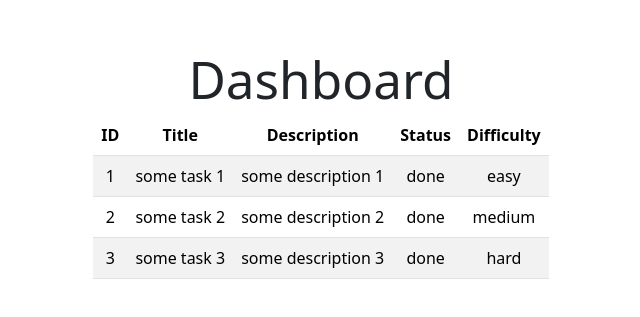
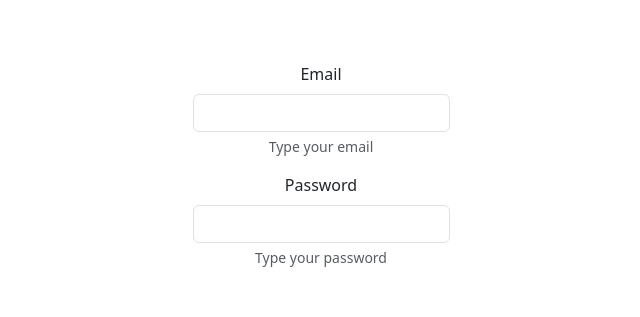
Before and after one commit to tinguar/learning-react, a React (Vite) app: page / in a window 1280 px wide. Shown: the part 227-544 px from the top of the page, without its empty margins (319-959 px from the left). Built offline with nearby package versions, Linux system fonts and the light colour scheme.

Commit message:
arreglando valor del input

```diff
--- a/src/App.tsx
+++ b/src/App.tsx
@@ -1,16 +1,16 @@
-import { useState } from "react";
-import reactLogo from "./assets/react.svg";
-import viteLogo from "/vite.svg";
+// import { useState } from "react";
+// import reactLogo from "./assets/react.svg";
+// import viteLogo from "/vite.svg";
+// import Dashboard from "./components/views/Dashboard";
 import "./App.css";
 import Login from "./components/views/Login";
-import Dashboard from "./components/views/Dashboard";
 
 function App() {
-  const [count, setCount] = useState(0);
+  // const [count, setCount] = useState(0);
 
   return (
     <>
-      {/* <Login/> */}
+      <Login/>
       {/*
         aquitectura de carpetas
         configuracion de redux toolkit / reduxquery / redux (manejo del estado)
@@ -20,7 +20,7 @@ function App() {
         navegacion: "login", "reguistro", "dashboard"
       */}
 
-      <Dashboard />
+      {/* <Dashboard /> */}
     </>
   );
 }
--- a/src/components/atoms/input/index.tsx
+++ b/src/components/atoms/input/index.tsx
@@ -35,7 +35,7 @@ function Index(
             id={inputName}
             aria-describedby={label+"Help"}
             onChange={(e)=>handleInputChange(e)}
-            value={state.email}
+            value={state[type]}
         />
         {
             inputDescription&&(
--- a/src/components/views/Login.tsx
+++ b/src/components/views/Login.tsx
@@ -1,9 +1,5 @@
 import React, { useEffect, useState } from 'react'
 import Input from '../atoms/input'
-
-    // <div>Login</div>
-    // inputs email, password
-    // input(email, password, text, descripcion)
 
 interface ILoginFrom{
     email:string,
@@ -27,26 +23,26 @@ function Login() {
             type='email'
             label='Email'
             inputName='emailFrom'
-            onChangeState={setState} //useState => reducer
-            state={state} //useSate =>glabalState
+            onChangeState={setState}
+            state={state}
             inputDescription='Type your email'
         />
 
-        <div className="mb-3">
-            <label for="exampleInputPassword1" className="form-label">Password</label>
-            <input type="password" className="form-control" id="exampleInputPassword1"/>
-        </div>
-        <div className="mb-3 form-check">
-            <input type="checkbox" className="form-check-input" id="exampleCheck1"/>
-            <label className="form-check-label" for="exampleCheck1">Check me out</label>
-        </div>
-        {/* <button type="submit" className="btn btn-primary">Submit</button> */}
+        <Input
+            type='password'
+            label='Password'
+            inputName='password'
+            onChangeState={setState}
+            state={state}
+            inputDescription='Type your password'
+        />
 
-        {/*
+        {/* <button type="submit" className="btn btn-primary">Submit</button>
+
             Tarea 1:
             Roberto = Completar el formulario de login:
                 - Agregar el input de password
-                - Crear componente boton (login, reguister, editar tarea, agregar tarea, editar)
+                - Crear componente boton (login, reguister, editar tarea, agregar tarea, editar, eliminar)
                 - Prop label, color, size
         */}
     </form>
```
